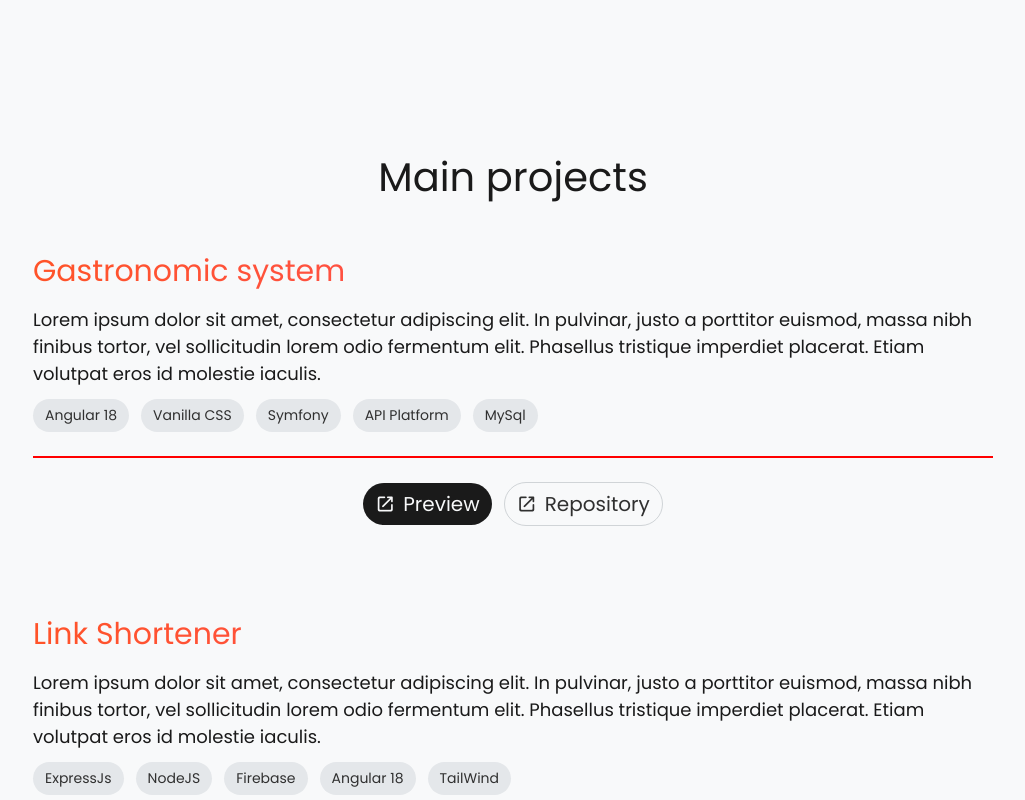
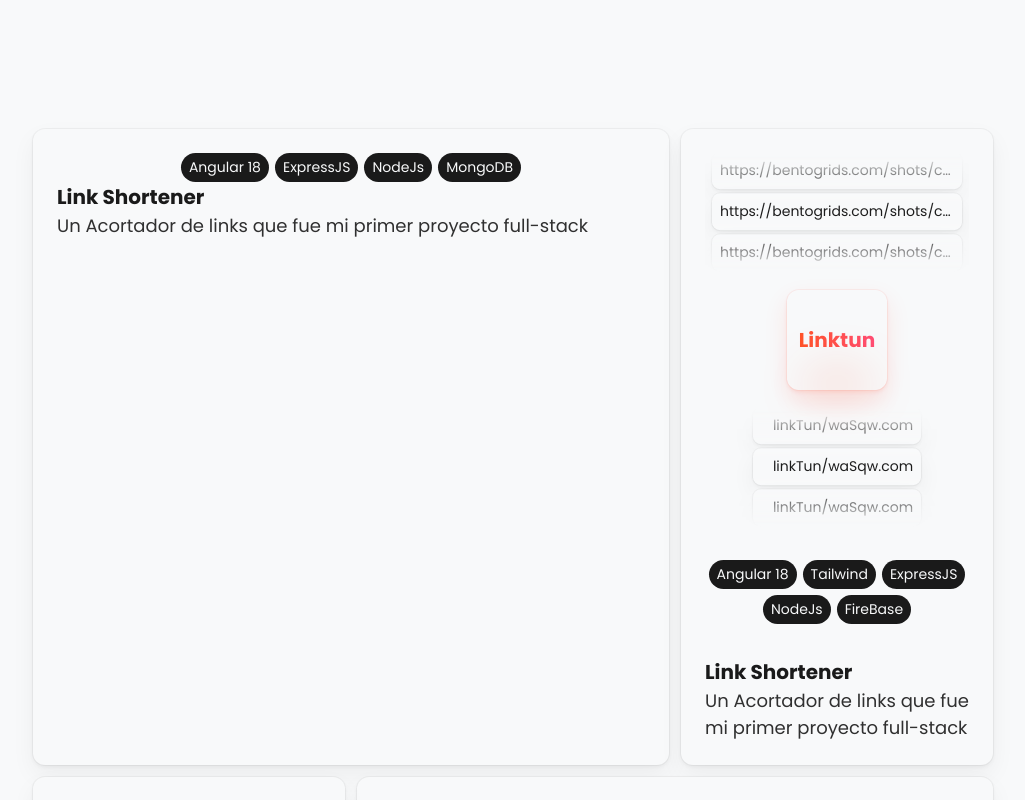
Before and after one commit to Franco-Pertusati/portfolio-2025, an Angular app: page / in a window 1280 px wide. Shown: the part 820-1620 px from the top of the page, without its empty margins (127-1152 px from the left). Built offline with nearby package versions, Linux system fonts and the light colour scheme.

Commit message:
Bento projects

```diff
--- a/src/app/app.component.html
+++ b/src/app/app.component.html
@@ -5,7 +5,7 @@
       <app-presentation-card id="s1" />
       <app-stack />
     </div>
-    <app-projects id="s2" />
+    <app-bento-projects id="s2" />
     <app-about-me id="s3" />
   </div>
 </div>
--- a/src/app/app.component.ts
+++ b/src/app/app.component.ts
@@ -5,11 +5,12 @@ import { NavbarComponent } from "./sections/navbar/navbar.component";
 import { StackComponent } from "./sections/stack/stack.component";
 import { ProjectsComponent } from "./sections/projects/projects.component";
 import { AboutMeComponent } from "./sections/about-me/about-me.component";
+import { BentoProjectsComponent } from "./sections/bento-projects/bento-projects.component";
 
 @Component({
   selector: 'app-root',
   standalone: true,
-  imports: [NavbarComponent, AboutMeComponent, ProjectsComponent, StackComponent, PresentationCardComponent],
+  imports: [NavbarComponent, AboutMeComponent, StackComponent, PresentationCardComponent, BentoProjectsComponent],
   templateUrl: './app.component.html',
   styleUrl: './app.component.css'
 })
--- /dev/null
+++ b/src/app/sections/bento-projects/bento-projects.component.css
@@ -0,0 +1,110 @@
+.grid {
+  height: 960px;
+  display: grid;
+  grid-template-columns: repeat(3, 312px);
+  grid-template-rows: repeat(3, 312px);
+  gap: 12px;
+  grid-template-areas:
+    "box-1 box-1 box-2"
+    "box-1 box-1 box-2"
+    "box-4 box-3 box-3";
+}
+
+.cell {
+  padding: 24px;
+  height: 100%;
+  width: 100%;
+  border-radius: 12px;
+}
+
+.winBg2 {
+  border-radius: 12px;
+  box-shadow: hsla(12, 100%, 50%, 0.05) 0px 0px 0px 1px, hsla(12, 100%, 50%, 0.1) 0px 2px 4px 0px, hsla(12, 100%, 50%, 0.1) 0px 10px 24px 0px;
+}
+
+/* LINK SHORTENER */
+
+.ls {
+  display: flex;
+  flex-direction: column;
+  justify-content: space-between;
+}
+
+.ls .ogLink {
+  width: 250px;
+  text-wrap-mode: nowrap;
+  text-overflow: ellipsis;
+  overflow-x: hidden;
+  padding: 8px;
+  font-size: 1.4rem;
+}
+
+.linktun {
+  margin: 0 auto;
+  width: 100px;
+  height: 100px;
+  display: grid;
+  place-items: center;
+  position: relative;
+}
+
+.linktun::before {
+  position: absolute;
+  content: "";
+  background-color: #ff330036;
+  bottom: -6px;
+  width: 70%;
+  height: 24px;
+  filter: blur(24px); /* Aplica el blur aquí */
+  border-radius: 50%;
+}
+
+.linktun * {
+  background: linear-gradient(to right, var(--main), var(--murray));
+  background-clip: text;
+  color: transparent;
+}
+
+.shortLinkList {
+  display: flex;
+  flex-direction: column;
+  gap: 4px;
+}
+
+.marquee {
+  height: 119px;
+  overflow: hidden;
+  position: relative;
+  mask-image: linear-gradient(0, rgba(34, 193, 195, 0) 0%, rgba(0, 0, 0, 0.85) 30%, rgba(0, 0, 0, 1) 50%, rgba(0, 0, 0, 0.85) 70%, rgba(0, 0, 0, 0) 100%);
+}
+
+.marquee-content {
+  display: flex;
+  flex-direction: column;
+  gap: 4px;
+  animation: scrollDown 6s linear infinite;
+}
+
+.linkList {
+  width: 100%;
+  display: flex;
+  flex-direction: column;
+  align-items: center;
+  gap: 4px;
+}
+
+.tecs {
+  display: flex;
+  justify-content: center;
+  flex-wrap: wrap;
+  gap: 6px;
+}
+
+@keyframes scrollDown {
+  0% {
+    transform: translateY(-50%);
+  }
+  100% {
+    transform: translateY(0);
+  }
+}
--- /dev/null
+++ b/src/app/sections/bento-projects/bento-projects.component.html
@@ -0,0 +1,100 @@
+<div class="grid">
+  <div class="cell winBg gs" style="grid-area: box-1;">
+
+    <div class="tecs">
+      <span class="badge">Angular 18</span>
+      <span class="badge">ExpressJS</span>
+      <span class="badge">NodeJs</span>
+      <span class="badge">MongoDB</span>
+    </div>
+
+    <div class="description">
+      <span><strong>Link Shortener</strong></span>
+      <p>Un Acortador de links que fue mi primer proyecto full-stack</p>
+    </div>
+  </div>
+  <div class="cell winBg ls" style="grid-area: box-2;">
+    <div class="flex flexCol wFull" style="margin: 0 auto; gap: 18px;">
+      <div class="marquee wFull">
+        <div class="marquee-content">
+          <div class="linkList">
+            <div class="ogLink winBg">
+              <small>https://bentogrids.com/shots/clsrxjo6a0003i9vljxgrywki</small>
+            </div>
+            <div class="ogLink winBg">
+              <small>https://bentogrids.com/shots/clsrxjo6a0003i9vljxgrywki</small>
+            </div>
+            <div class="ogLink winBg">
+              <small>https://bentogrids.com/shots/clsrxjo6a0003i9vljxgrywki</small>
+            </div>
+          </div>
+
+          <div class="linkList" aria-hidden="true">
+            <div class="ogLink winBg">
+              <small>https://bentogrids.com/shots/clsrxjo6a0003i9vljxgrywki</small>
+            </div>
+            <div class="ogLink winBg">
+              <small>https://bentogrids.com/shots/clsrxjo6a0003i9vljxgrywki</small>
+            </div>
+            <div class="ogLink winBg">
+              <small>https://bentogrids.com/shots/clsrxjo6a0003i9vljxgrywki</small>
+            </div>
+          </div>
+        </div>
+      </div>
+
+      <div class="winBg2 wFit linktun">
+        <strong class="">Linktun</strong>
+      </div>
+
+      <div class="marquee wFull">
+        <div class="marquee-content">
+          <div class="linkList">
+            <div class="winBg wFit flex">
+              <img src="https://www.youtube.com/s/desktop/79b1043f/img/logos/favicon.ico" alt="">
+              <small>linkTun/waSqw.com</small>
+            </div>
+            <div class="winBg wFit flex">
+              <img src="https://www.youtube.com/s/desktop/79b1043f/img/logos/favicon.ico" alt="">
+              <small>linkTun/waSqw.com</small>
+            </div>
+            <div class="winBg wFit flex">
+              <img src="https://www.youtube.com/s/desktop/79b1043f/img/logos/favicon.ico" alt="">
+              <small>linkTun/waSqw.com</small>
+            </div>
+          </div>
+
+          <div class="linkList">
+            <div class="winBg wFit flex">
+              <img src="https://www.youtube.com/s/desktop/79b1043f/img/logos/favicon.ico" alt="">
+              <small>linkTun/waSqw.com</small>
+            </div>
+            <div class="winBg wFit flex">
+              <img src="https://www.youtube.com/s/desktop/79b1043f/img/logos/favicon.ico" alt="">
+              <small>linkTun/waSqw.com</small>
+            </div>
+            <div class="winBg wFit flex">
+              <img src="https://www.youtube.com/s/desktop/79b1043f/img/logos/favicon.ico" alt="">
+              <small>linkTun/waSqw.com</small>
+            </div>
+          </div>
+        </div>
+      </div>
+    </div>
+
+    <div class="tecs">
+      <span class="badge">Angular 18</span>
+      <span class="badge">Tailwind</span>
+      <span class="badge">ExpressJS</span>
+      <span class="badge">NodeJs</span>
+      <span class="badge">FireBase</span>
+    </div>
+
+    <div class="description">
+      <span><strong>Link Shortener</strong></span>
+      <p>Un Acortador de links que fue mi primer proyecto full-stack</p>
+    </div>
+  </div>
+  <div class="cell winBg" style="grid-area: box-3;"></div>
+  <div class="cell winBg" style="grid-area: box-4;"></div>
+</div>
--- a/src/app/sections/navbar/navbar.component.css
+++ b/src/app/sections/navbar/navbar.component.css
@@ -59,7 +59,7 @@ nav ul {
   backdrop-filter: blur(5px);
   -webkit-backdrop-filter: blur(5px);
   box-shadow: 0 4px 30px rgba(0, 0, 0, 0.1);
-  border-bottom: 1px solid rgba(255, 255, 255, 0.3);
+  border-bottom: 1px solid var(--border);
 }
 
 .optnList {
--- a/src/styles.css
+++ b/src/styles.css
@@ -10,6 +10,7 @@
   --main: #ff5328;
   --murray: #ff4d74;
 
+  --border: rgba(255, 255, 255, 0.3)
   --transparent: hsla(210, 17%, 98%, 0.3);
 
   --blue: #2bc0ff;
@@ -31,6 +32,7 @@
   --main: #ff5328;
   --murray: #ff4d74;
 
+  --border: rgba(255, 255, 255, 1)
   --transparent: hsla(0, 0%, 15%, 0.3);
 
   --blue: #2bc0ff;
@@ -89,8 +91,13 @@ body * {
   padding: 8px;
   background-color: var(--bg);
   border-radius: 8px;
-  border: solid 1px var(--bg2);
-  box-shadow: rgba(0, 0, 0, 0.03) 0px 0px 0px 1px, rgba(0, 0, 0, 0.05) 0px 2px 4px 0px, rgba(0, 0, 0, 0.05) 0px 12px 24px 0px
+  box-shadow: rgba(0, 0, 0, 0.04) 0px 0px 0px 1px, rgba(0, 0, 0, 0.05) 0px 2px 4px 0px, rgba(0, 0, 0, 0.05) 0px 10px 24px 0px;
+}
+
+.dark .winBg {
+  outline: solid 1px var(--bg);
+  box-shadow: none;
+  background-color: var(--bg2);
 }
 
 .wsm {
@@ -359,6 +366,18 @@ html {
   color: white;
 }
 
+p {
+  color: var(--font2);
+}
+
+.badge {
+  font-size: 1.4rem;
+  background-color: var(--font);
+  color: var(--bg);
+  border-radius: 99px;
+  padding: 4px 8px;
+}
+
 @media (min-width: 600px) {
 
   span,
```
Also changed, not shown: src/app/sections/bento-projects/bento-projects.component.ts (added, +12 -0 lines), public/projectsImgs/sg/1.png.
